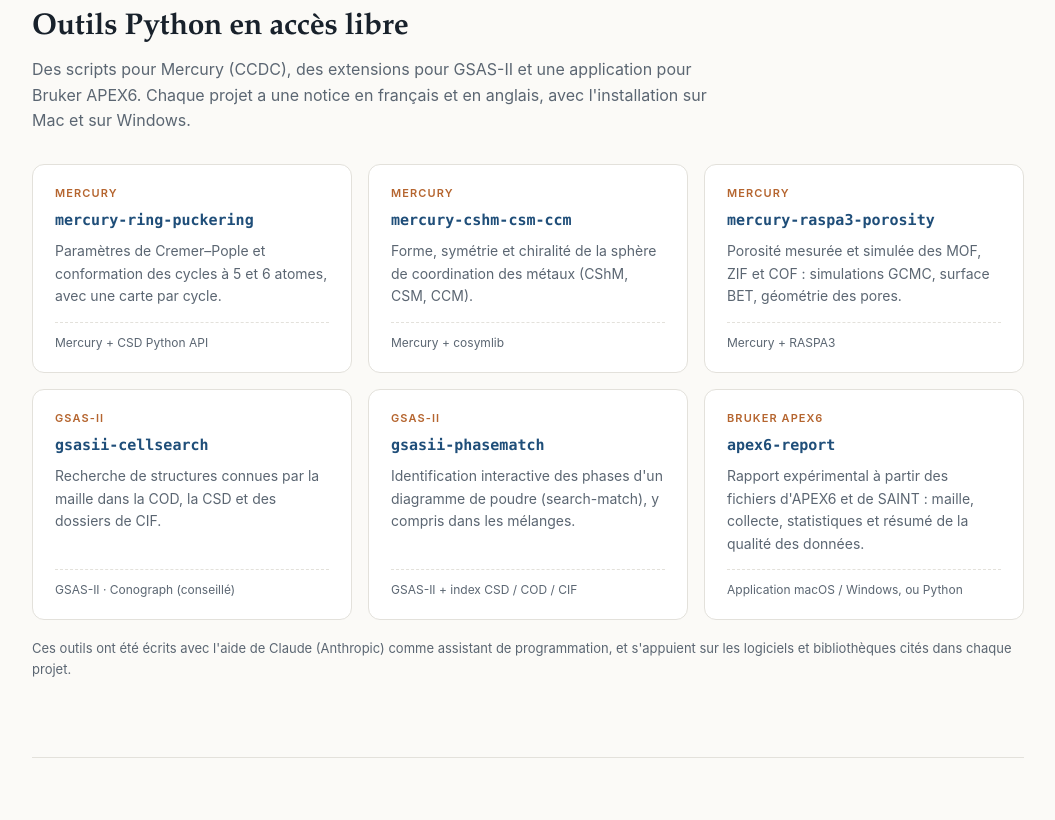
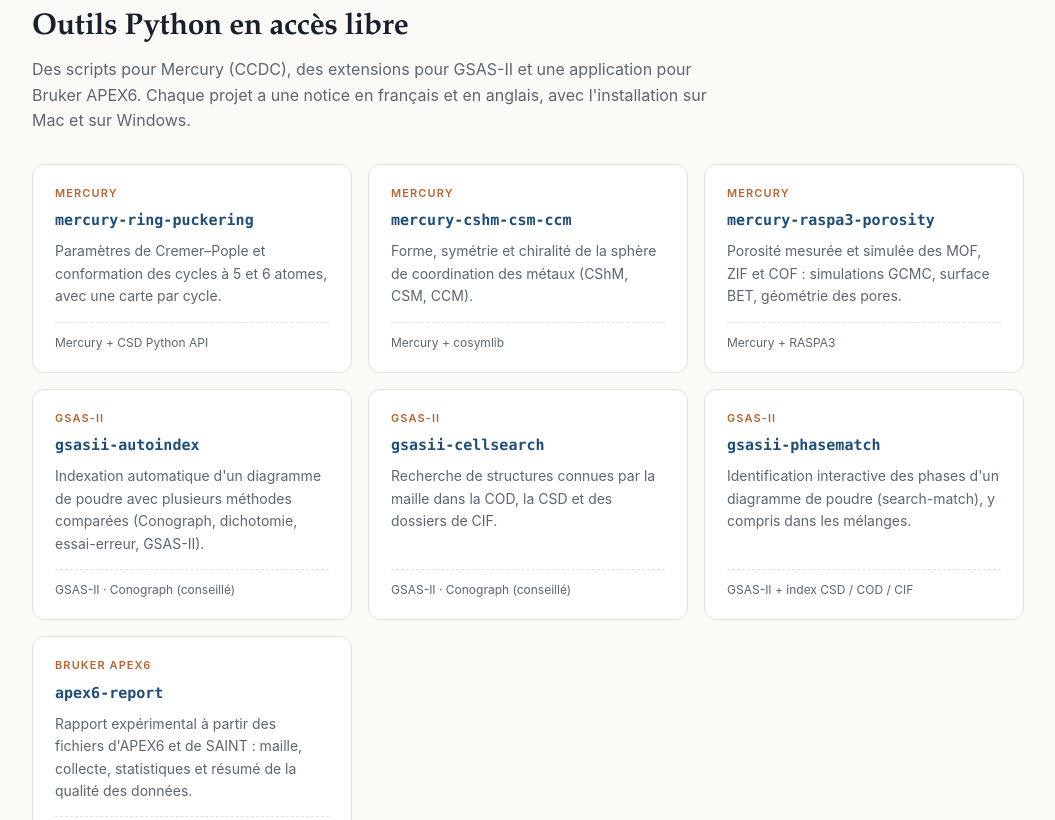
Before and after one commit to yrousselin/yrousselin.github.io, a plain HTML site: page index.html in a window 1280 px wide. Shown: the part 1289-2109 px from the top of the page, without its empty margins (112-1167 px from the left). Drawn offline with Linux system fonts and the light colour scheme.

Commit message:
Add gsasii-autoindex to the tools section
Co-Authored-By: Claude Opus 5.5 <noreply@anthropic.com>
Claude-Session: https://claude.ai/code/session_01EfSv56HK5Hinn2t1XGBvJr

```diff
--- a/index.html
+++ b/index.html
@@ -159,7 +159,7 @@ footer{max-width:1040px;margin:auto;padding:28px 24px 50px;color:var(--muted);fo
 <div class="stats">
   <div class="stat"><b>2007</b><span class="fr">entrée au CNRS comme ingénieur de recherche</span><span class="en">joined CNRS as a research engineer</span></div>
   <div class="stat"><b>141</b><span class="fr">articles cosignés, + 1 brevet</span><span class="en">co-authored articles, + 1 patent</span></div>
-  <div class="stat"><b>5</b><span class="fr">outils Python en accès libre</span><span class="en">open-source Python tools</span></div>
+  <div class="stat"><b>7</b><span class="fr">outils en accès libre</span><span class="en">open-source tools</span></div>
   <div class="stat"><b>250 h</b><span class="fr">d'enseignement à l'université</span><span class="en">of university teaching</span></div>
 </div>
 
@@ -207,6 +207,9 @@ footer{max-width:1040px;margin:auto;padding:28px 24px 50px;color:var(--muted);fo
     <a class="tool" href="https://github.com/yrousselin/mercury-raspa3-porosity"><span class="tag">Mercury</span><h3>mercury-raspa3-porosity</h3>
       <p class="fr">Porosité mesurée et simulée des MOF, ZIF et COF : simulations GCMC, surface BET, géométrie des pores.</p><p class="en">Measured vs simulated porosity of MOFs, ZIFs and COFs: GCMC simulations, BET surface area, pore geometry.</p>
       <div class="needs">Mercury + RASPA3</div></a>
+    <a class="tool" href="https://github.com/yrousselin/gsasii-autoindex"><span class="tag">GSAS-II</span><h3>gsasii-autoindex</h3>
+      <p class="fr">Indexation automatique d'un diagramme de poudre avec plusieurs méthodes comparées (Conograph, dichotomie, essai-erreur, GSAS-II).</p><p class="en">Auto-indexing of a powder pattern with several compared methods (Conograph, dichotomy, trial-and-error, GSAS-II).</p>
+      <div class="needs">GSAS-II · Conograph <span class="fr">(conseillé)</span><span class="en">(recommended)</span></div></a>
     <a class="tool" href="https://github.com/yrousselin/gsasii-cellsearch"><span class="tag">GSAS-II</span><h3>gsasii-cellsearch</h3>
       <p class="fr">Recherche de structures connues par la maille dans la COD, la CSD et des dossiers de CIF.</p><p class="en">Searches COD, CSD and local CIF folders for known structures by unit cell.</p>
       <div class="needs">GSAS-II · Conograph <span class="fr">(conseillé)</span><span class="en">(recommended)</span></div></a>
```
